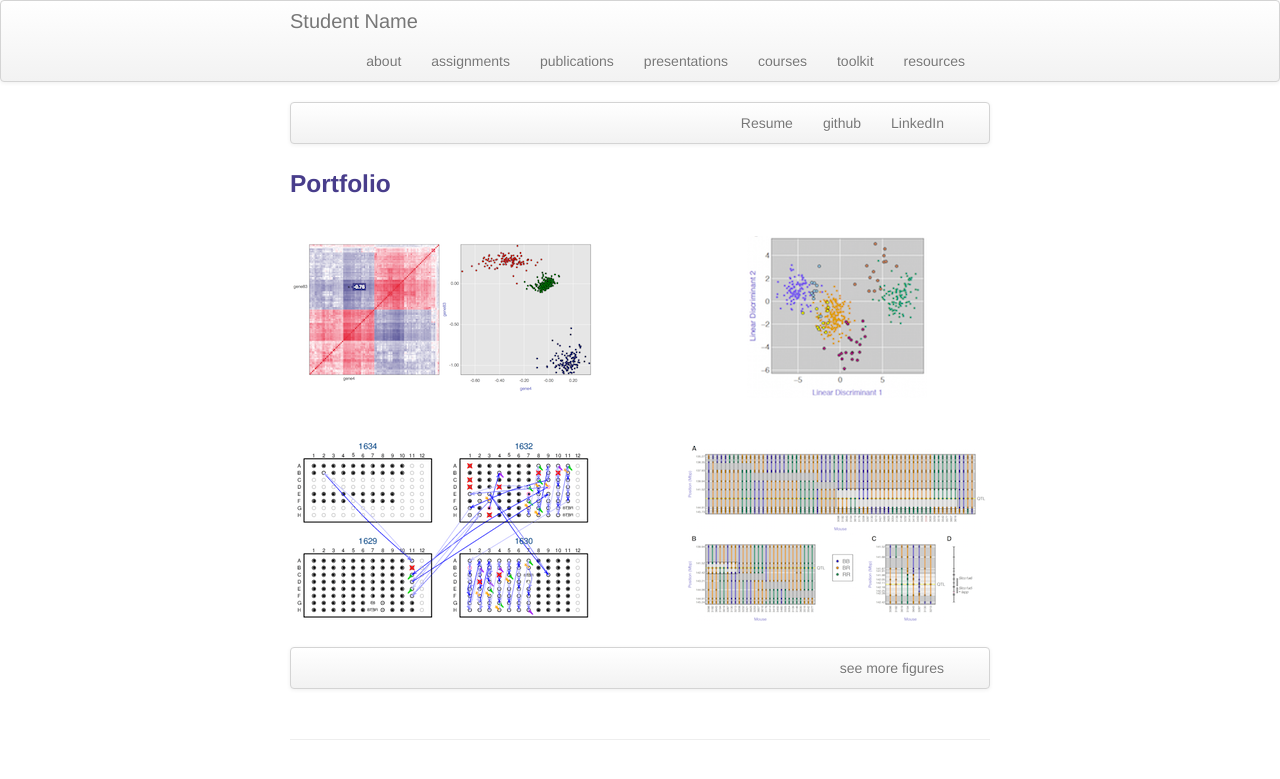
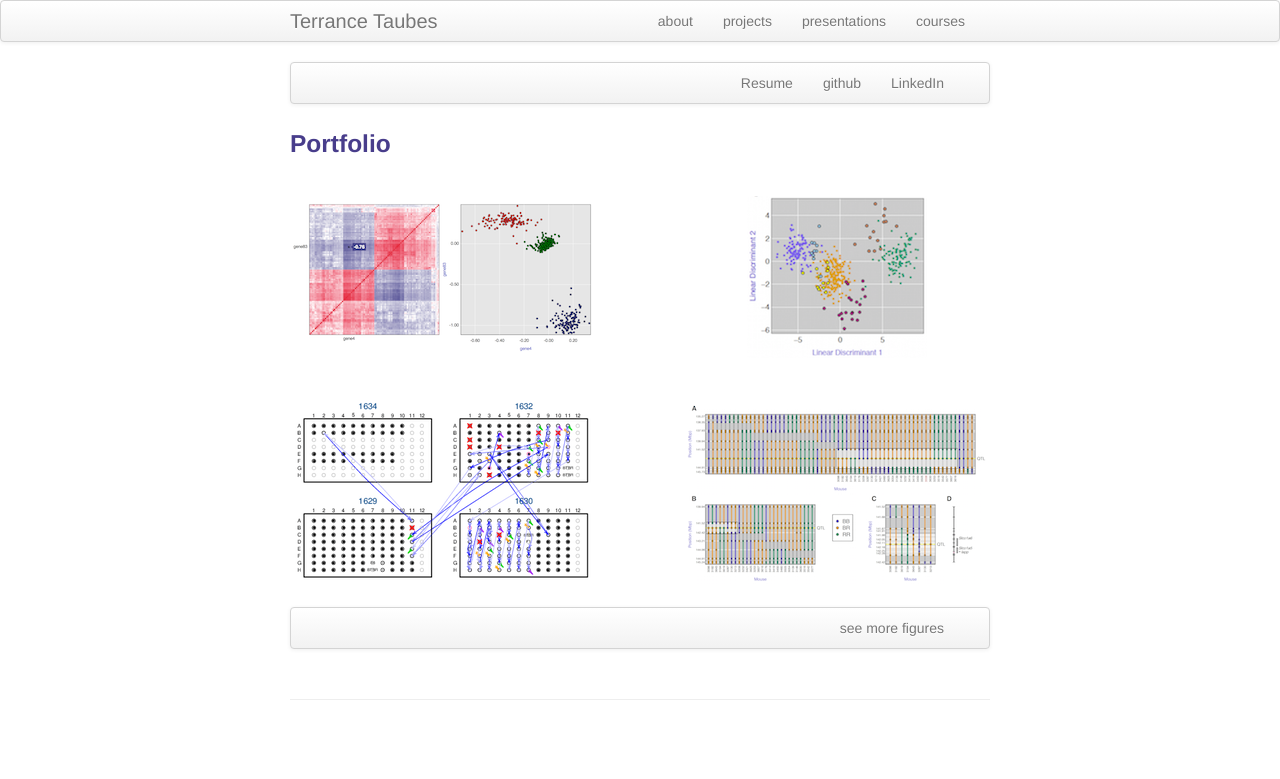
Before and after one commit to terrytaubes/terrytaubes.github.io, a Jekyll site: the page built from index.md, in a window 1280 px wide. Shown: the top 779 px of the page. Built offline with Jekyll 4.4.1, drawn with Linux system fonts in a browser that asks for light colours.

Commit message:
Update default.html

```diff
--- a/_includes/themes/twitter/default.html
+++ b/_includes/themes/twitter/default.html
@@ -32,15 +32,15 @@
     <div class="navbar">
       <div class="navbar-inner">
         <div class="container-narrow">
-          <a class="brand" href="{{ HOME_PATH }}">{{ site.title }}</a>
+          <a class="brand" href="{{ HOME_PATH }}">Terrance Taubes</a>
           <ul class="nav">
               <li><a href="{{ BASE_PATH }}/pages/about.html">about</a></li>
-              <li><a href="{{ BASE_PATH }}/pages/assignments.html">assignments</a></li>
-              <li><a href="{{ BASE_PATH }}/pages/pubs.html">publications</a></li>
+              <li><a href="{{ BASE_PATH }}/pages/assignments.html">projects</a></li>
+              <!-- <li><a href="{{ BASE_PATH }}/pages/pubs.html">publications</a></li> -->
               <li><a href="{{ BASE_PATH }}/pages/presentations.html">presentations</a></li>
               <li><a href="{{ BASE_PATH }}/pages/courses.html">courses</a></li>
-              <li><a href="{{ BASE_PATH }}/pages/software.html">toolkit</a></li>
-              <li><a href="{{ BASE_PATH }}/pages/resources.html">resources</a></li>
+              <!-- <li><a href="{{ BASE_PATH }}/pages/software.html">toolkit</a></li> -->
+              <!-- <li><a href="{{ BASE_PATH }}/pages/resources.html">resources</a></li> -->
           </ul>
         </div>
       </div>
```
